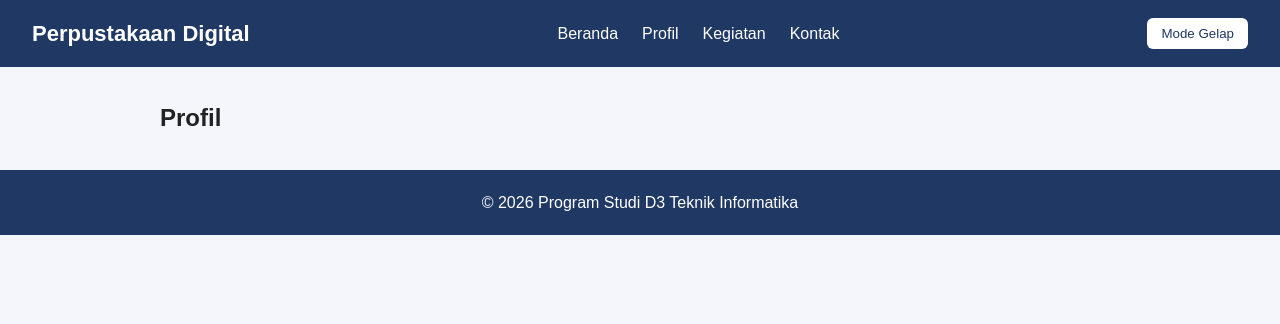
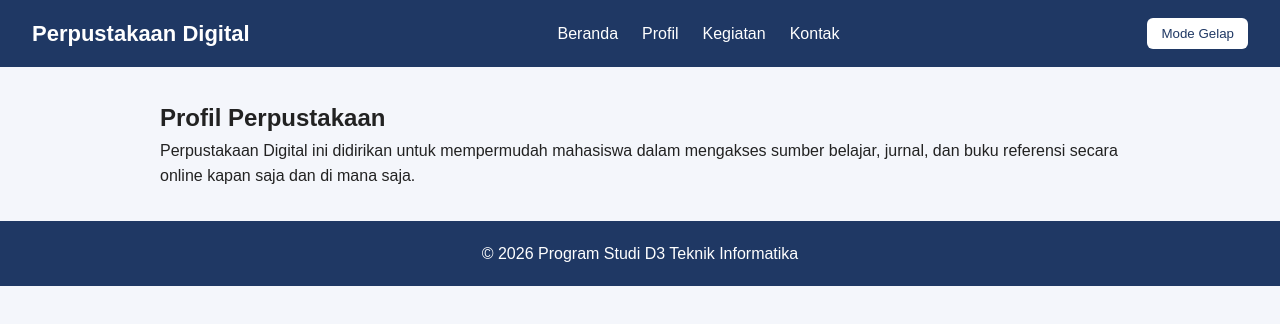
Before and after one commit to ardiyansyahsatria350-lab/project-kelompok, a plain HTML site: page profil.html in a window 1280 px wide. Drawn offline with Linux system fonts and the light colour scheme.

Commit message:
Membuat isi halaman profil perpustakaan

```diff
--- a/profil.html
+++ b/profil.html
@@ -21,10 +21,10 @@
  <button id="tombol-tema" type="button">Mode Gelap</button>
  </header>
  <!-- Konten utama -->
- <main>
- <h2>Profil</h2>
- <!-- Isi halaman dikerjakan oleh anggota yang bertugas -->
- </main>
+<main>
+    <h2>Profil Perpustakaan</h2>
+    <p>Perpustakaan Digital ini didirikan untuk mempermudah mahasiswa dalam mengakses sumber belajar, jurnal, dan buku referensi secara online kapan saja dan di mana saja.</p>
+</main>
  <!-- Footer -->
  <footer>
  <p>&copy; 2026 Program Studi D3 Teknik Informatika</p>
```
